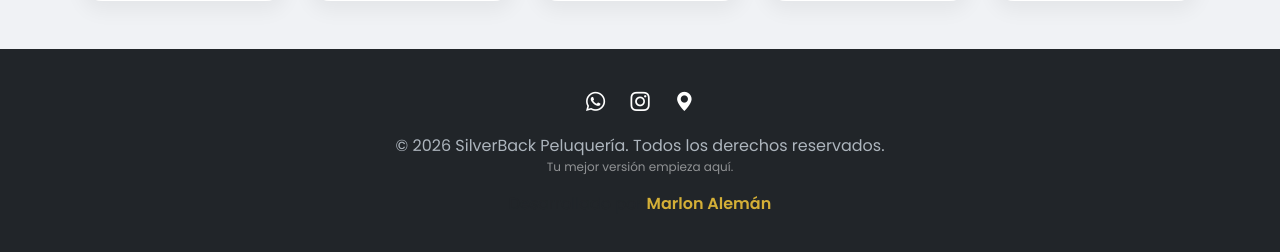
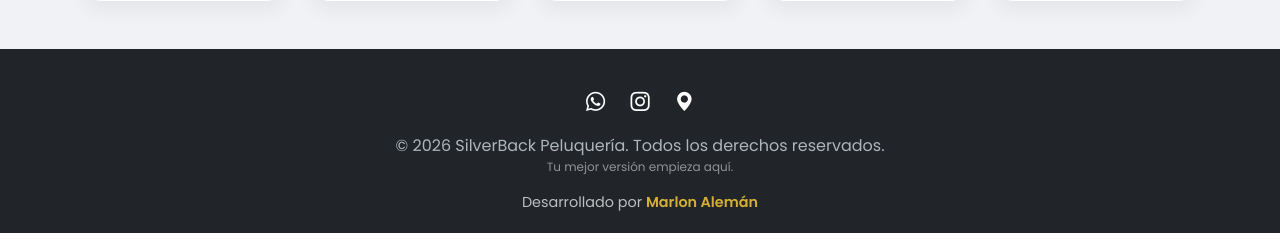
Before and after one commit to Alemancito/SilverBack-app, a Django app: page /reservar/ in a window 1280 px wide. Shown: the part 609-861 px from the top of the page. Run offline with Django 5.2, Linux system fonts and the light colour scheme; data that the repository does not hold is empty; some libraries are stand-ins or nearby versions.

Commit message:
añadiendo publicidad al footer 2

```diff
--- a/appointments/templates/appointments/calendar.html
+++ b/appointments/templates/appointments/calendar.html
@@ -296,13 +296,18 @@
                 <i class="bi bi-geo-alt-fill"></i>
             </a>
         </div>
+
         <p class="mb-0">&copy; 2026 SilverBack Peluquería. Todos los derechos reservados.</p>
         <p class="small text-white-50" style="font-size: 0.75rem;">Tu mejor versión empieza aquí.</p>
-        <p class="text-muted">
+
+
+        <p style="color: rgba(255, 255, 255, 0.7); font-size: 0.9rem; margin-bottom: 0;">
             Desarrollado por
-            <a href="https://wa.me/50360704219"
+            <a href="https://wa.me/50360704219?text=Hola,%20vi%20tu%20trabajo%20en%20la%20App%20de%20SilverBack%20y%20me%20interesa%20un%20proyecto."
                target="_blank"
-               style="color: #d4af37; text-decoration: none; font-weight: bold;">
+               style="color: #d4af37; text-decoration: none; font-weight: 700; transition: all 0.3s ease;"
+               onmouseover="this.style.color='#fceabb'; this.style.textShadow='0 0 8px rgba(212, 175, 55, 0.5)';"
+               onmouseout="this.style.color='#d4af37'; this.style.textShadow='none';">
                Marlon Alemán
             </a>
         </p>
```
